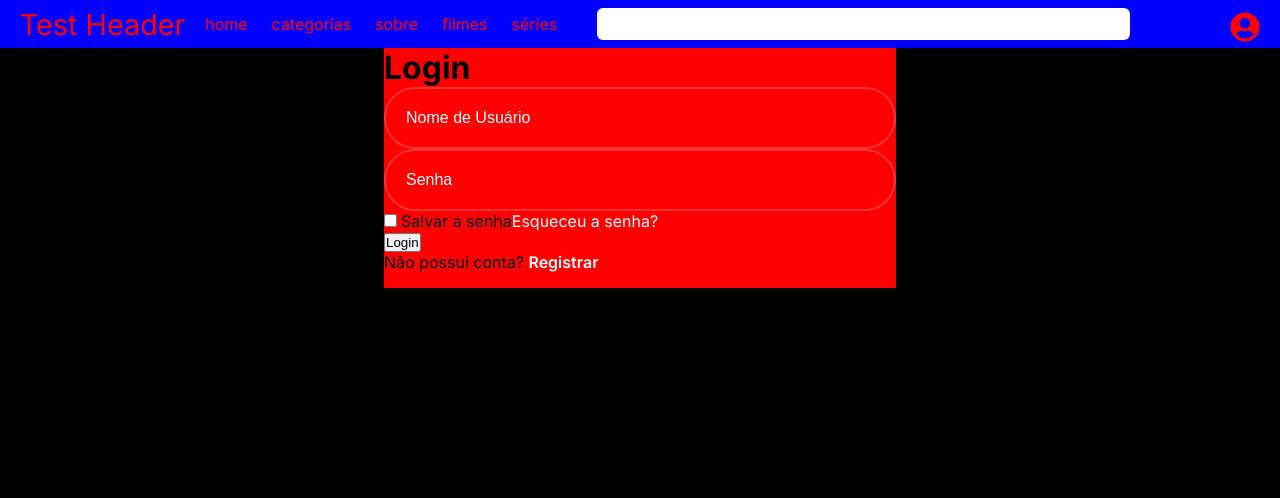
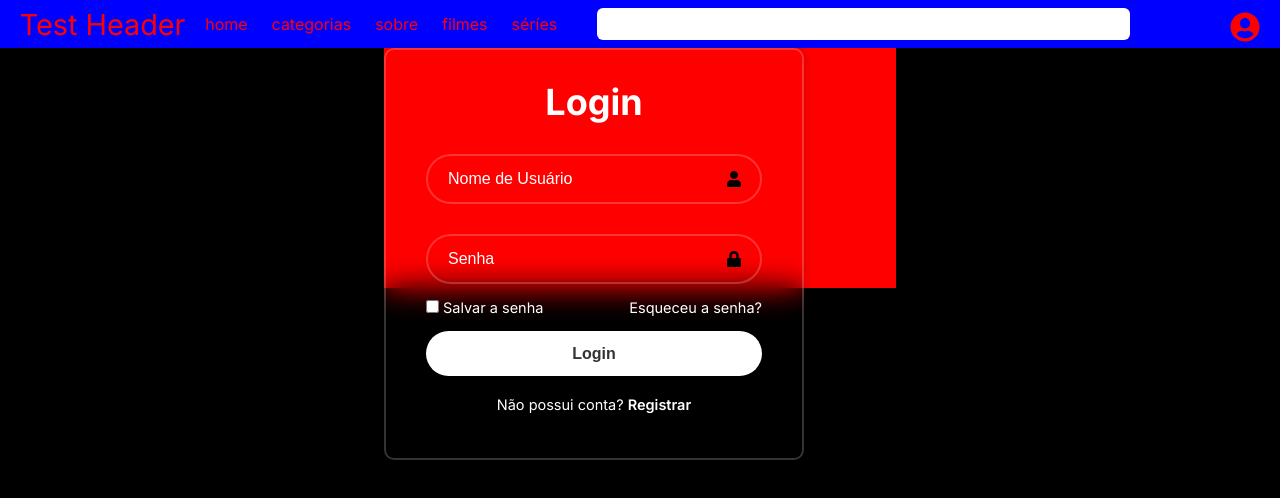
Before and after one commit to gustavocarvalho-ra/BDF, a Next.js app: page / in a window 1280 px wide. Shown: the top 498 px of the page. Built offline with nearby package versions, Linux system fonts and the light colour scheme.

Commit message:
style: ajust main content

```diff
--- a/src/app/components/Login/index.tsx
+++ b/src/app/components/Login/index.tsx
@@ -6,6 +6,7 @@ import { Log } from "./styles";
 export default function Login() {
   return(
     <Log className="main">
+      <div className="main">
         <form action="">
           <h1>Login</h1>
           <div className="input-box">
@@ -28,6 +29,7 @@ export default function Login() {
             <p>Não possui conta? <a href="#">Registrar</a></p>
           </div>
         </form>
+      </div>
     </Log>
   )
 }
--- a/src/app/components/Login/styles.ts
+++ b/src/app/components/Login/styles.ts
@@ -5,7 +5,7 @@ export const Log = styled.div `
   height: 30vh;
   background: red;
 
-  .container {
+  .main {
     width: 420px;
     background: transparent;
     border: 2px solid rgba(255, 255, 255, .2);
@@ -14,21 +14,20 @@ export const Log = styled.div `
     color: #fff;
     border-radius: 10px;
     padding: 30px 40px;
-}
 
-.container h1 {
+    h1 {
       font-size: 36px;
       text-align: center;
     }
 
-.container .input-box {
+    .input-box {
       position: relative;
       width: 100%;
       height: 50px;
       margin: 30px 0;
-}
+      color: black;
 
-.input-box input {
+      input {
         width: 100%;
         height: 100%;
         background: transparent;
@@ -38,42 +37,43 @@ export const Log = styled.div `
         font-size: 16px;
         color: #fff;
         padding: 20px 40px 20px 20px;
+
+        &::placeholder {
+          color: #fff;
+        }
       }
 
-.input-box input::placeholder {
-  color: #fff;
-}
-
-.input-box .icon {
+      .icon {
         position: absolute;
         right: 20px;
         top: 50%;
         transform: translateY(-50%);
         font-size: 16px;
       }
+    }
 
-.container .esqueceu-senha {
+    .esqueceu-senha {
       display: flex;
       justify-content: space-between;
       font-size: 14.5px;
       margin: -15px 0 15px;
-}
 
-.esqueceu-senha label input {
+      label input {
         accent-color: #fff;
         margin-right: 4px;
       }
 
-.esqueceu-senha a {
+      a {
         color: #fff;
         text-decoration: none;
+
+        &:hover {
+          text-decoration: underline;
+        }
+      }
     }
 
-.esqueceu-senha a:hover {
-  text-decoration: underline;
-}
-
-.container button {
+    button {
       width: 100%;
       height: 45px;
       background: #fff;
@@ -87,19 +87,21 @@ export const Log = styled.div `
       font-weight: 700;
     }
 
-.container .register-link {
+    .register-link {
       font-size: 14.5px;
       text-align: center;
       margin: 20px 0 15px;
-}
 
-.register-link p a {
+      p a {
         color: #fff;
         text-decoration: none;
         font-weight: 600;
+
+        &:hover{
+          text-decoration: underline;
+        }
+      }
+    }
   }
 
-.register-link p a:hover{
-  text-decoration: underline;
-}
 `
```
Lines whose indentation alone changed are shown as unchanged.
